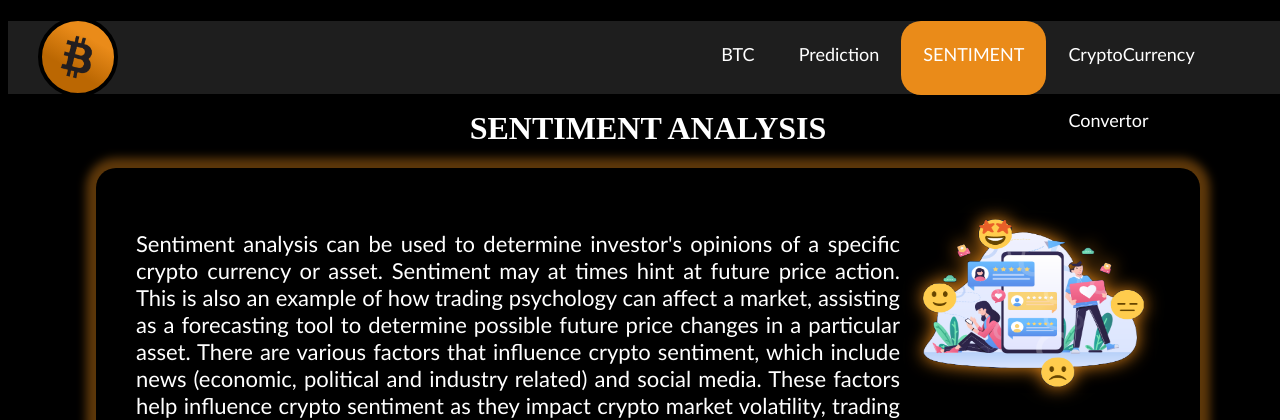
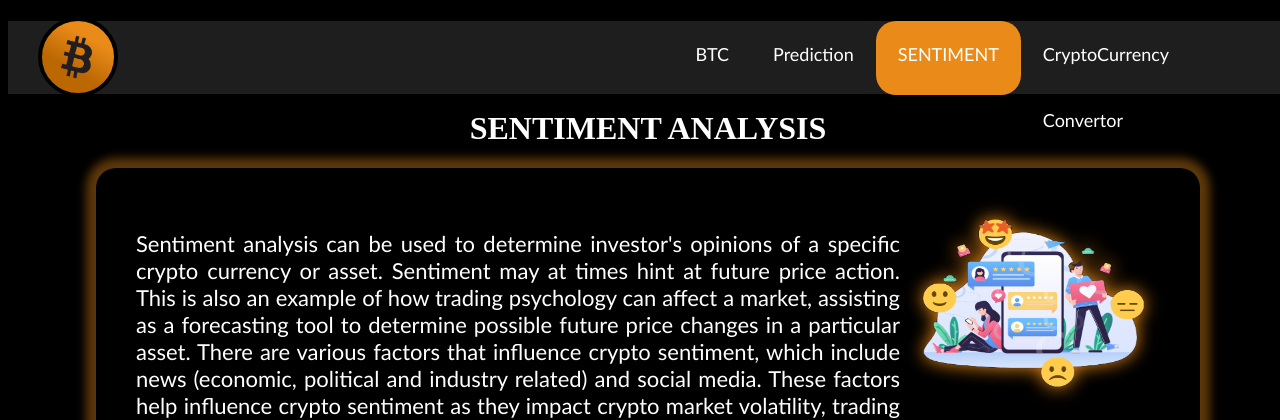
Before and after one commit to kruthika444/bitcoin-price-prediction, a Flask app: page /sentiment in a window 1280 px wide. Shown: the top 420 px of the page. Run offline with Flask 3, Linux system fonts and the light colour scheme; some libraries are stand-ins or nearby versions.

Commit message:
nav bar changes

```diff
--- a/static/css/del-01.css
+++ b/static/css/del-01.css
@@ -237,7 +237,7 @@ margin-bottom: 300px;
     padding-left:40%;
 }
 nav li:nth-child(1){
-  margin-left:14vw;
+  margin-left:12vw;
 }
 nav li{
     float: left;
```
